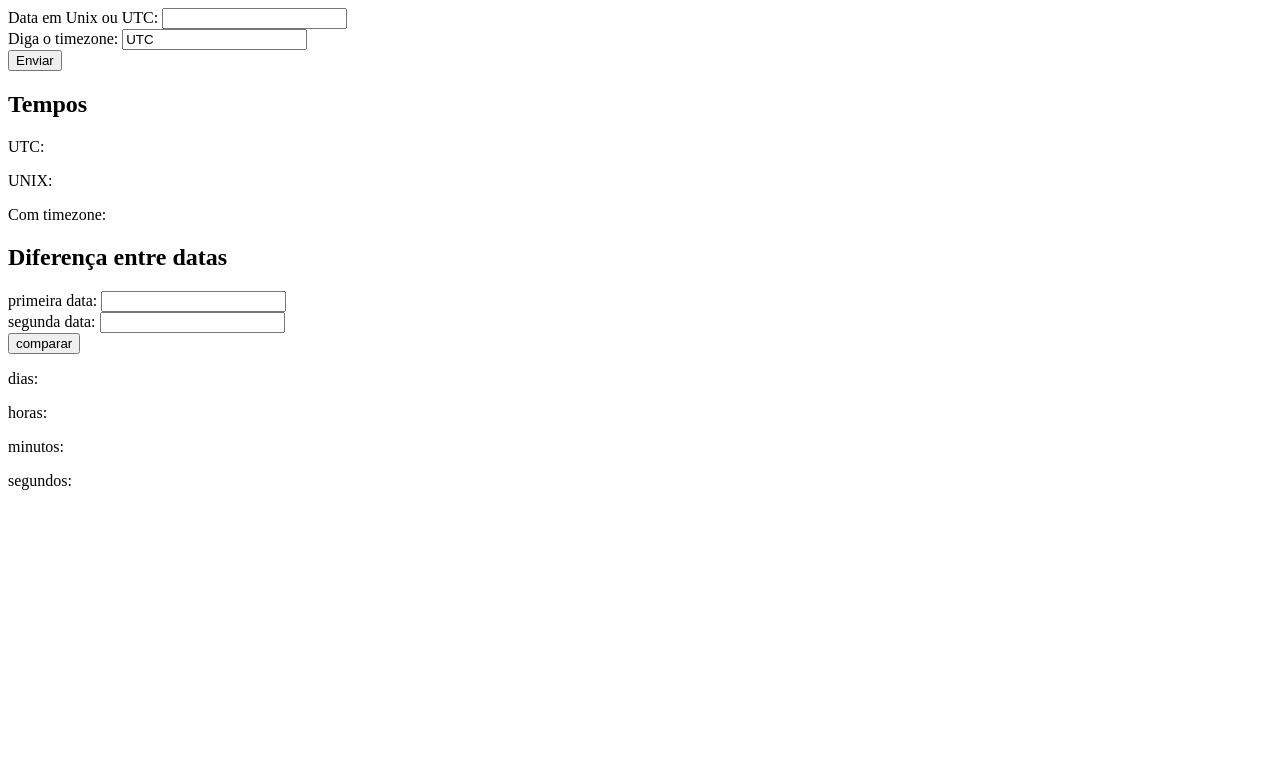
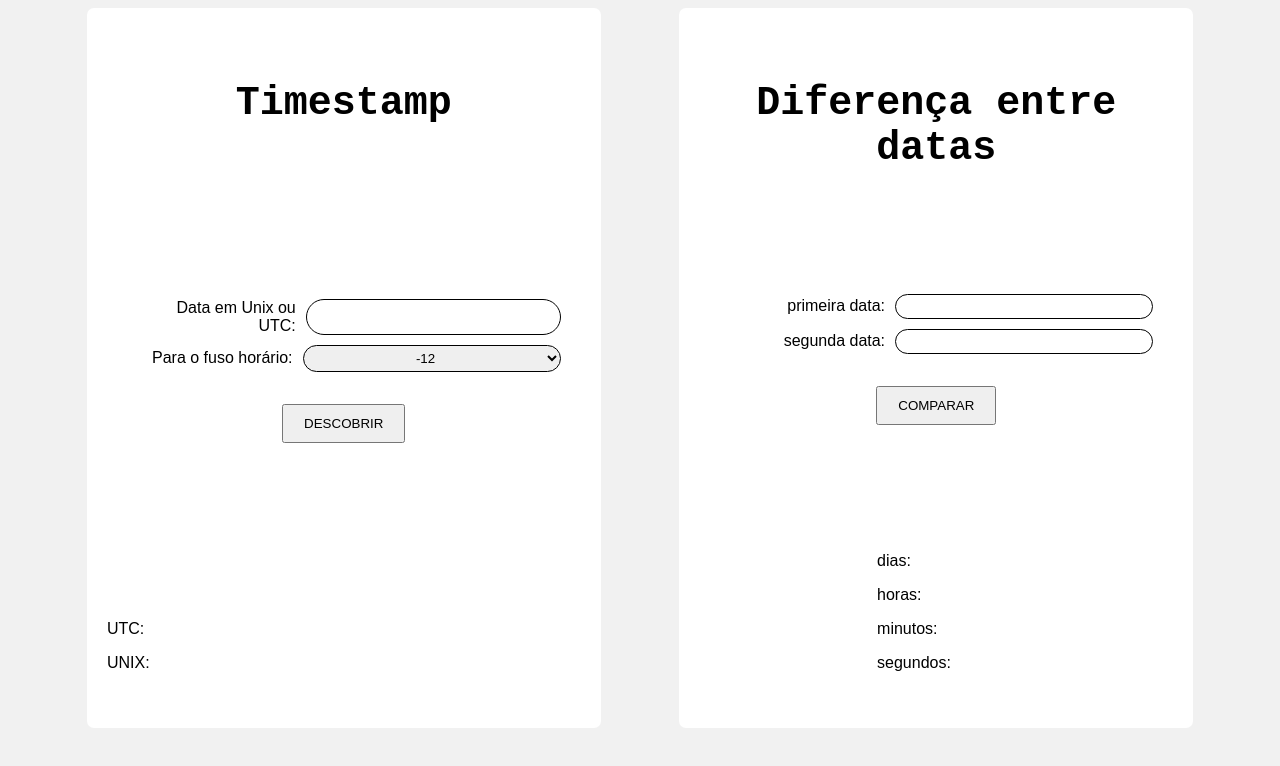
Before and after one commit to mateuskfortes/timestamp_programacao_2, a React (Vite) app in the folder client/: page / in a window 1280 px wide. Shown: the top 766 px of the page. Built offline with nearby package versions, Linux system fonts and the light colour scheme.

Commit message:
Add style

```diff
--- a/client/package.json
+++ b/client/package.json
@@ -11,7 +11,8 @@
   },
   "dependencies": {
     "react": "^19.0.0",
-    "react-dom": "^19.0.0"
+    "react-dom": "^19.0.0",
+    "sass": "^1.86.3"
   },
   "devDependencies": {
     "@eslint/js": "^9.21.0",
--- a/client/src/App.tsx
+++ b/client/src/App.tsx
@@ -1,12 +1,13 @@
 import TimeDiff from "./components/time_diff/TimeDiff.tsx"
 import TimeStamp from "./components/timestamp/TimeStamp.tsx"
+import "./styles/mais.scss"
 
 function App() {
   return (
-    <>
+    <div className="app">
       <TimeStamp />
       <TimeDiff />
-    </>
+    </div>
   )
 }
 
--- a/client/src/components/time_diff/TimeDiff.tsx
+++ b/client/src/components/time_diff/TimeDiff.tsx
@@ -20,15 +20,15 @@ const TimeDiff = () => {
     }
 
     return (
-        <section>
+        <section className="time_diff">
             <h1>Diferença entre datas</h1>
             <TimeDiffForm onSubmit={handleSubmit}/>
-            <div>
+            <section className="time_diff_result">
                 <ShowTime label="dias" content={days} />
                 <ShowTime label="horas" content={hours } />
                 <ShowTime label="minutos" content={minutes} />
                 <ShowTime label="segundos" content={seconds} />
-            </div>
+            </section>
         </section>
     )
 }
--- a/client/src/components/time_diff/TimeDiffForm.tsx
+++ b/client/src/components/time_diff/TimeDiffForm.tsx
@@ -10,7 +10,7 @@ const TimeDiffForm = ({onSubmit}: {onSubmit: (date1: string, date2: string) => v
     }
 
     return (
-        <form id="diff-form" onSubmit={handleSubmit}>
+        <form id="diff_form" onSubmit={handleSubmit}>
             <div>
                 <label htmlFor="date1">primeira data: </label>
                 <input
@@ -25,7 +25,7 @@ const TimeDiffForm = ({onSubmit}: {onSubmit: (date1: string, date2: string) => v
                     type="text"
                     onChange={(e) => setDate2(e.target.value)}/>
             </div>
-            <button type="submit">comparar</button>
+            <button type="submit">COMPARAR</button>
         </form>
     )
 }
--- a/client/src/components/timestamp/TimeStamp.tsx
+++ b/client/src/components/timestamp/TimeStamp.tsx
@@ -6,29 +6,26 @@ import fetchHandler from "../../utils/fetchHandler.ts";
 const TimeStamp = () => {
     const [utc, setUtc] = useState('')
     const [unix, setUnix] = useState('')
-    const [withTimezone, setWithTimezone] = useState('')
 
     const handleSubmit = async (dataInput: string, timezoneInput: string) => {
         const okFunc = ({data}: any) => {
             setUtc(data.utc)
             setUnix(data.unix)
-            setWithTimezone(data.formatedTime)
         }
 
         const params = new URLSearchParams();
-        params.append('timezone', timezoneInput || 'UTC');
+        params.append('timezone', timezoneInput);
 
         fetchHandler(`api/${dataInput || ''}?${params.toString()}`, 'GET', okFunc)
     };
 
     return (
-        <section>
+        <section className="timestamp">
+            <h1>Timestamp</h1>
             <TimeStampForm onSubmit={handleSubmit} />
-            <section>
-                <h2>Tempos</h2>
+            <section className="timestamp_result">
                 <ShowTime label="UTC" content={utc}></ShowTime>
                 <ShowTime label="UNIX" content={unix}></ShowTime>
-                <ShowTime label="Com timezone" content={withTimezone}></ShowTime>
             </section>
         </section>
 
--- a/client/src/components/timestamp/TimeStampForm.tsx
+++ b/client/src/components/timestamp/TimeStampForm.tsx
@@ -2,7 +2,7 @@ import { useState } from "react";
 
 const TimeStampForm = ({onSubmit}: { onSubmit: (dataInput: string, timezoneInput: string) => void}) => {
     const [dataInput, setDataInput] = useState("");
-    const [timezoneInput, setTimezoneInput] = useState("UTC");
+    const [timezoneInput, setTimezoneInput] = useState("0");
 
     const handleSubmit = (e: React.FormEvent) => {
         e.preventDefault()
@@ -21,16 +21,26 @@ const TimeStampForm = ({onSubmit}: { onSubmit: (dataInput: string, timezoneInput
                     />
                 </div>
                 <div>
-                    <label htmlFor="timezone-input">Diga o timezone: </label>
-                    <input
+                    <label htmlFor="timezone-input">Para o fuso horário: </label>
+
+                    <select
                         id="timezone-input"
-                        type="text"
-                        placeholder="UTC"
                         value={timezoneInput}
                         onChange={(e) => setTimezoneInput(e.target.value)}
-                    />
+                        >
+                        {
+                            Array.from({length: 12}, (_, i) => i - 12).map((value) => (
+                                <option key={value} value={value}>{value}</option>
+                            ))
+                        }
+                        {
+                            Array.from({length: 13}, (_, i) => i).map((value) => (
+                                <option key={value} value={'+' + value}>{'+' + value}</option>
+                            ))
+                        }
+                    </select>
                 </div>
-                <button type="submit">Enviar</button>
+                <button type="submit">DESCOBRIR</button>
             </form>
     )
 }
--- /dev/null
+++ b/client/src/styles/mais.scss
@@ -0,0 +1,104 @@
+$h1_font_family: 'Courier New', Courier, monospace;
+$h1_font_size: 2.5rem;
+
+$content_font_family: 'arial', sans-serif;
+
+$app_section_height: 80vh;
+$app_section_width: 37vw;
+$app_section_padding: 40px 20px;
+$app_section_border_radius: 7px;
+
+$div_input_margin: 10px 0;
+
+$label_padding: 0 10px;
+$input_border: 1px solid black;
+$input_border_radius: 20px;
+$input_padding: 4px 8px;
+$submit_bt_margin: 2rem auto;
+$submit_bt_padding: 10px 20px;
+
+$time_diff_result_text_margin: 1rem auto;
+
+body {
+    background-color: rgba(128, 128, 128, 0.11);
+    .app {
+        display: flex;
+        align-items: center;
+        justify-content: space-evenly;
+
+        .timestamp, .time_diff {
+            display: flex;
+            flex-direction: column;
+            justify-content: space-between;;
+            height: $app_section_height;
+            width: $app_section_width;
+            padding: $app_section_padding;
+            font-family: $content_font_family;
+            background-color: white;
+            border-radius: $app_section_border_radius;
+
+            h1 {
+                font-family: $h1_font_family;
+                text-align: center;
+                font-size: $h1_font_size;
+            }
+
+            form {
+                padding: 20px;
+                border-radius: 5px;
+
+
+                div {
+                    display: flex;
+                    justify-content: right;
+                    margin: $div_input_margin;
+
+                    label {
+                        display: flex;
+                        text-align: right;
+                        padding: $label_padding;
+                        align-items: center;
+                    }
+
+                    input, select {
+                        width: 15rem;
+                        padding: $input_padding;
+                        border: $input_border;
+                        border-radius: $input_border_radius;
+                        box-sizing: content-box;
+                        text-align: center;
+                    }
+                }
+                button {
+                    display: block;
+                    padding: $submit_bt_padding;
+                    margin: $submit_bt_margin
+                }
+            }
+        }
+
+        .timestamp_result{
+            p {
+                display: flex;
+                span {
+                    display: inline-block;
+                    width: 100%;
+                    text-align: center;
+                    font-weight: bold;
+                }
+            }
+        }
+        .time_diff_result {
+            p {
+                display: flex;
+                width: 25%;
+                margin: $time_diff_result_text_margin;
+                justify-content: space-between;
+                span {
+                    text-align: center;
+                    font-weight: bold;
+                }
+            }
+        }
+    }
+}
```
Also changed, not shown: 1 other file (tests, documents, lock files or other folders).
